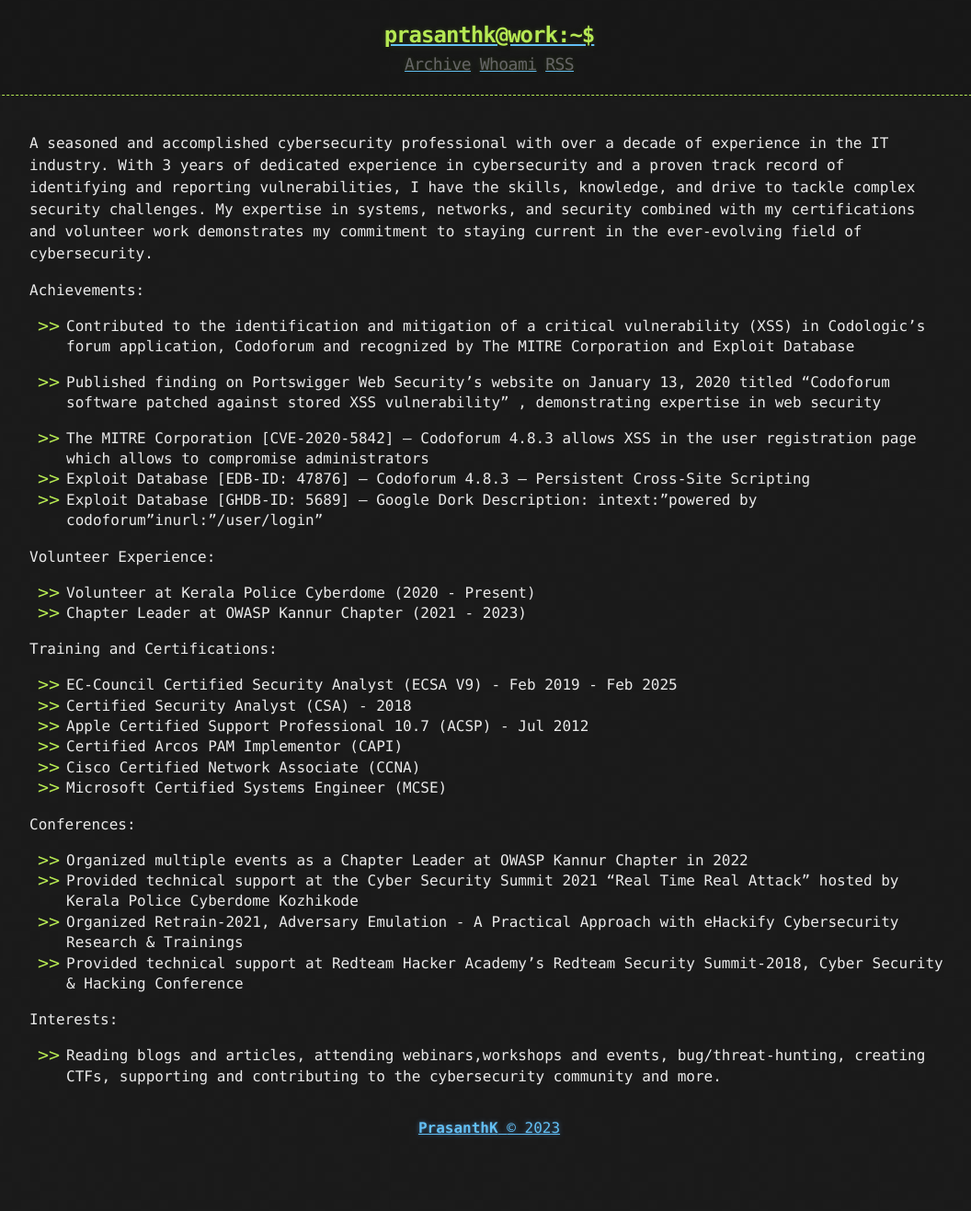
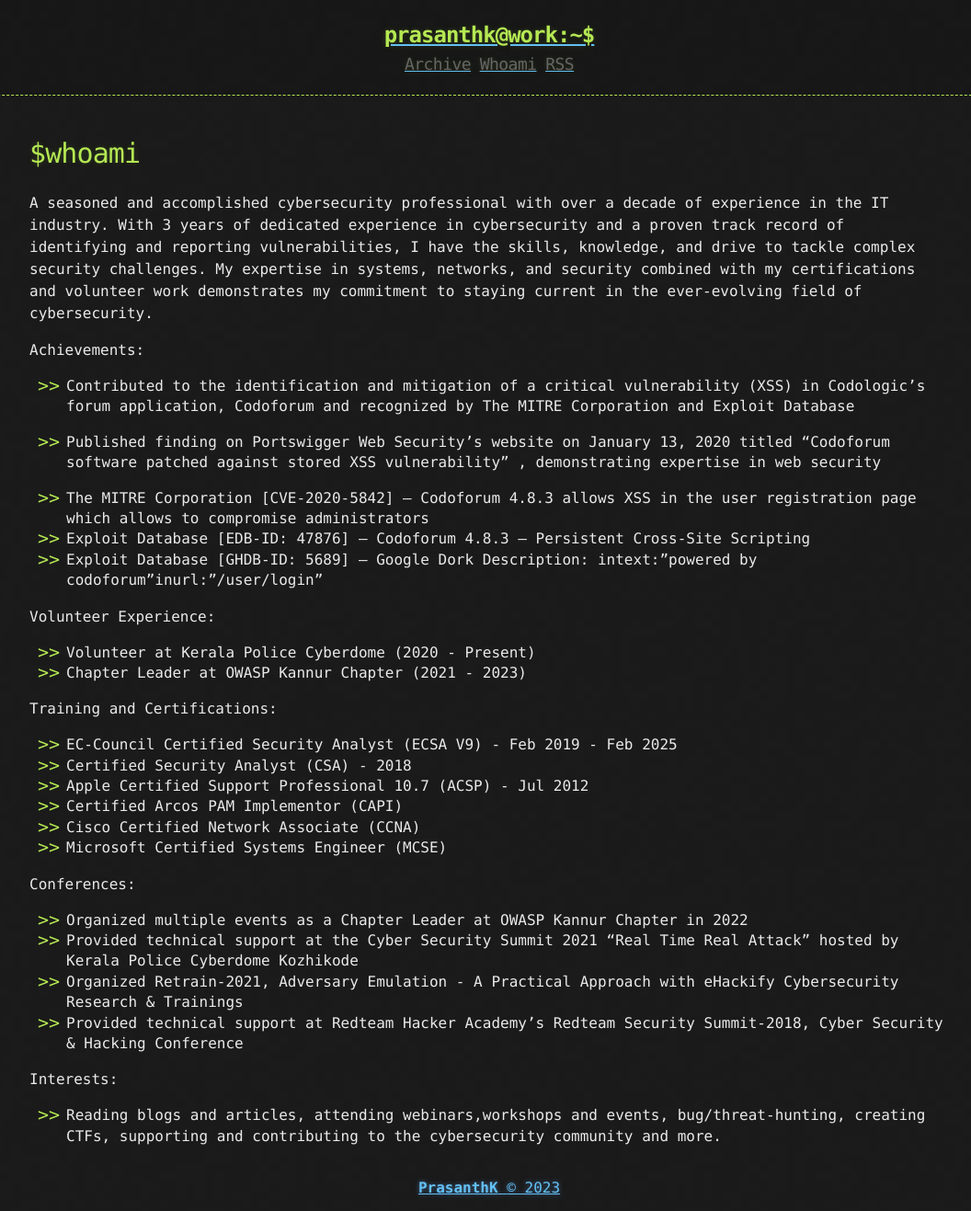
Before and after one commit to prasanthkc41m/prasanthkc41m.github.io, a Jekyll site: the page built from whoami.md, in a window 1280 px wide. Shown: the whole page at 92% size, without its empty margins (108-1164 px from the left). Built offline with Jekyll 4.4.1, drawn with Linux system fonts in a browser that asks for light colours; before the commit the page ends 1252 px from its top, so only the background shows below that.

Commit message:
Update whoami.md

```diff
--- a/whoami.md
+++ b/whoami.md
@@ -3,7 +3,7 @@ layout: page
 title: Whoami
 ---
 
-
+# $whoami
 
 A seasoned and accomplished cybersecurity professional with over a decade of experience in the IT industry. With 3 years of dedicated experience in cybersecurity and a proven track record of identifying and reporting vulnerabilities, I have the skills, knowledge, and drive to tackle complex security challenges. My expertise in systems, networks, and security combined with my certifications and volunteer work demonstrates my commitment to staying current in the ever-evolving field of cybersecurity.
 
```
